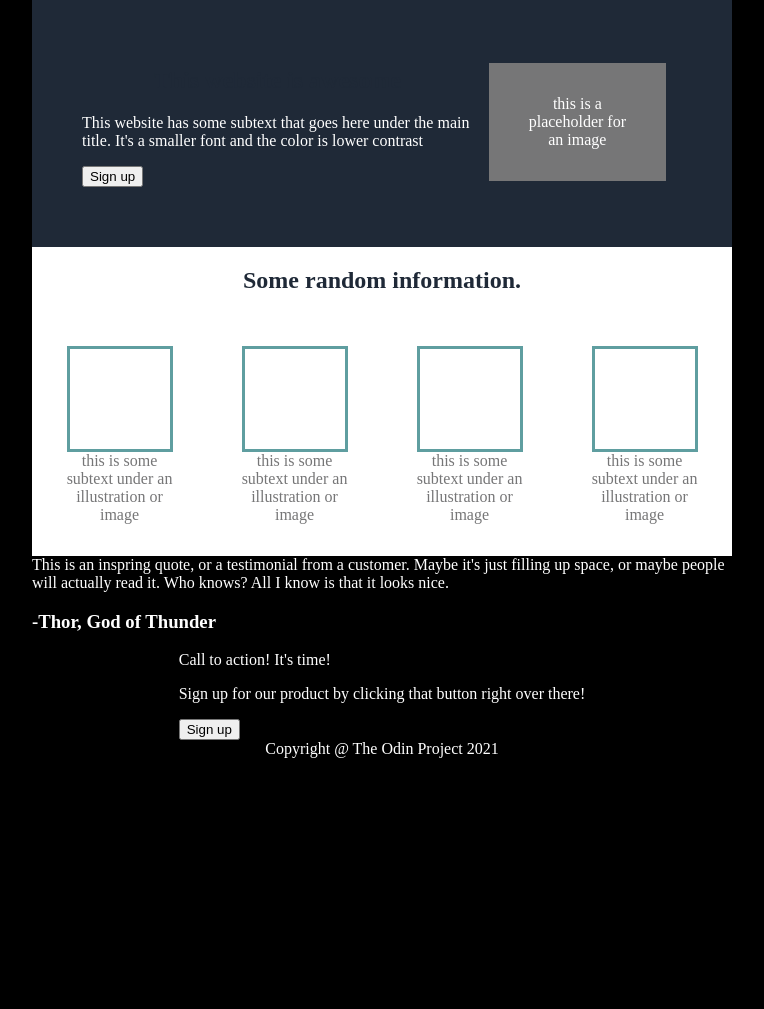
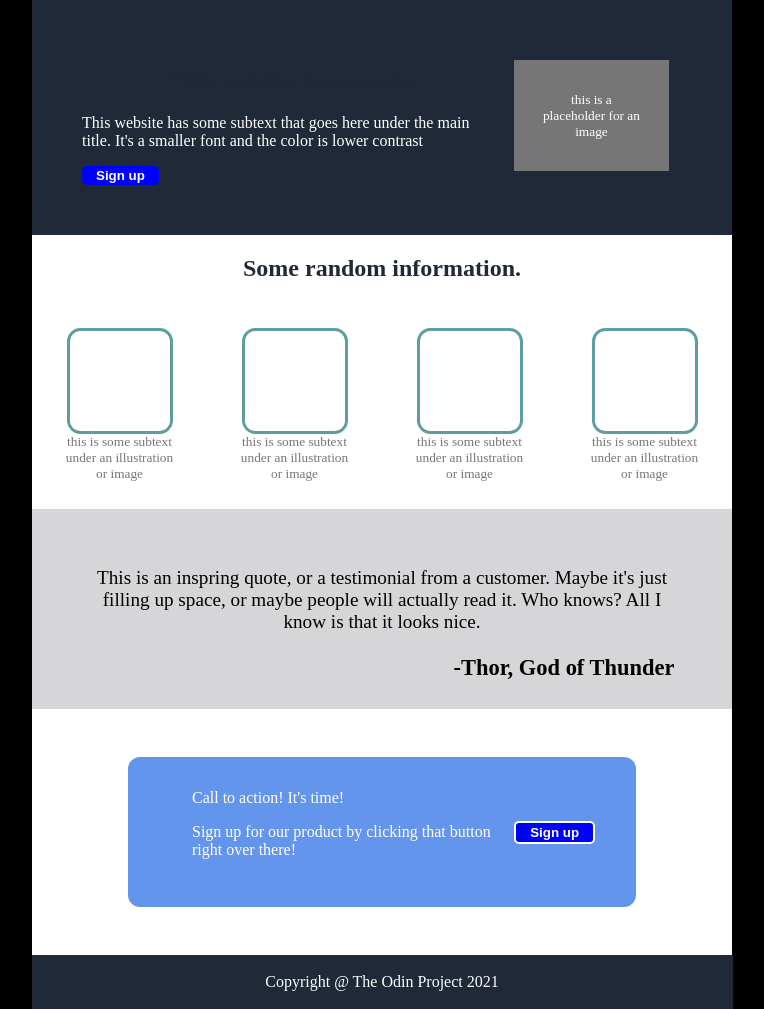
Before and after one commit to alphaleo21/landing-page, a plain HTML site: page index.html in a window 1280 px wide. Shown: the part 86-1095 px from the top of the page, without its empty margins (258-1022 px from the left). Before the commit the page ends 844 px from the top, so only its background shows below. Drawn offline with Linux system fonts and the light colour scheme.

Commit message:
html and css created

```diff
--- a/index.html
+++ b/index.html
@@ -60,14 +60,20 @@
             from a customer. Maybe it's just filling up
             space, or maybe people will actually read it.
             Who knows? All I know is that it looks nice.
-            <h3>-Thor, God of Thunder</h3>
+            <h3 class="thor">-Thor, God of Thunder</h3>
         </div>
         <div class="section four">
-            Call to action! It's time!
-            <p>Sign up for our product by clicking that
+        <div class="boz">
+            <div class="chumma">
+            <div class="call">Call to action! It's time!</div>
+            <div class="para"><p>Sign up for our product by clicking that
                 button right over there!
-            </p>
-            <button class="invert">Sign up</button>
+            </p></div>
+            </div>
+            <div class="invert">
+            <button>Sign up</button>
+            </div>
+        </div>
         </div>
         <div class="footer">
             Copyright @ The Odin Project 2021
--- a/style.css
+++ b/style.css
@@ -49,9 +49,12 @@ a{
     justify-content: center;
     padding: 2em;
     margin: 1em;
+    font-size: smaller;
+    flex: 1 1 auto;
 }
 .section.two{
     background-color: white;
+    flex: 1 1 auto;
 }
 h2{
     color: #1F2937;
@@ -68,9 +71,71 @@ h2{
     justify-content: center;
     align-items: center;
     text-align: center;
+    flex: 1 1 auto;
+    font-size: smaller;
 }
 .box{
     border:3px solid cadetblue;
     width: 100px;
     height: 100px;
+    border-radius: 1em;
 }
+.section.three{
+    text-align: center;
+    padding: 3em;
+    padding-bottom: 6px;
+    background-color: #d6d6d8;
+    color: black;
+    font-size: larger;
+}
+.thor{
+    display: flex;
+    justify-content: flex-end;
+}
+.section.four{
+    background-color: white;
+    display: flex;
+}
+.chumma{
+    display: flex;
+    flex-direction: column;
+    align-items: flex-start;
+}
+.boz{
+    background-color: cornflowerblue;
+    margin: 3em;
+    margin-left: 6em;
+    margin-right: 6em;
+    padding: 2em;
+    padding-left: 4em;
+    display: flex;
+    justify-content: flex-end;
+    border-radius: 12px;
+}
+.invert{
+    width: 8em;
+    text-align: center;
+    display: flex;
+    align-items: center;
+    justify-content: center;
+}
+button{
+    background-color: blue;
+    border-radius: 5px;
+    color: white;
+    font-weight: bolder;
+    padding: 2px;
+    padding-left: 14px;
+    padding-right: 14px;
+    border-style: none;
+}
+.invert button{
+    border: 2px solid white;
+}
+.footer{
+    flex: 1;
+    background-color: #1F2937;
+    text-align: center;
+    padding: 18px;
+    width: 665px;
+}
```
